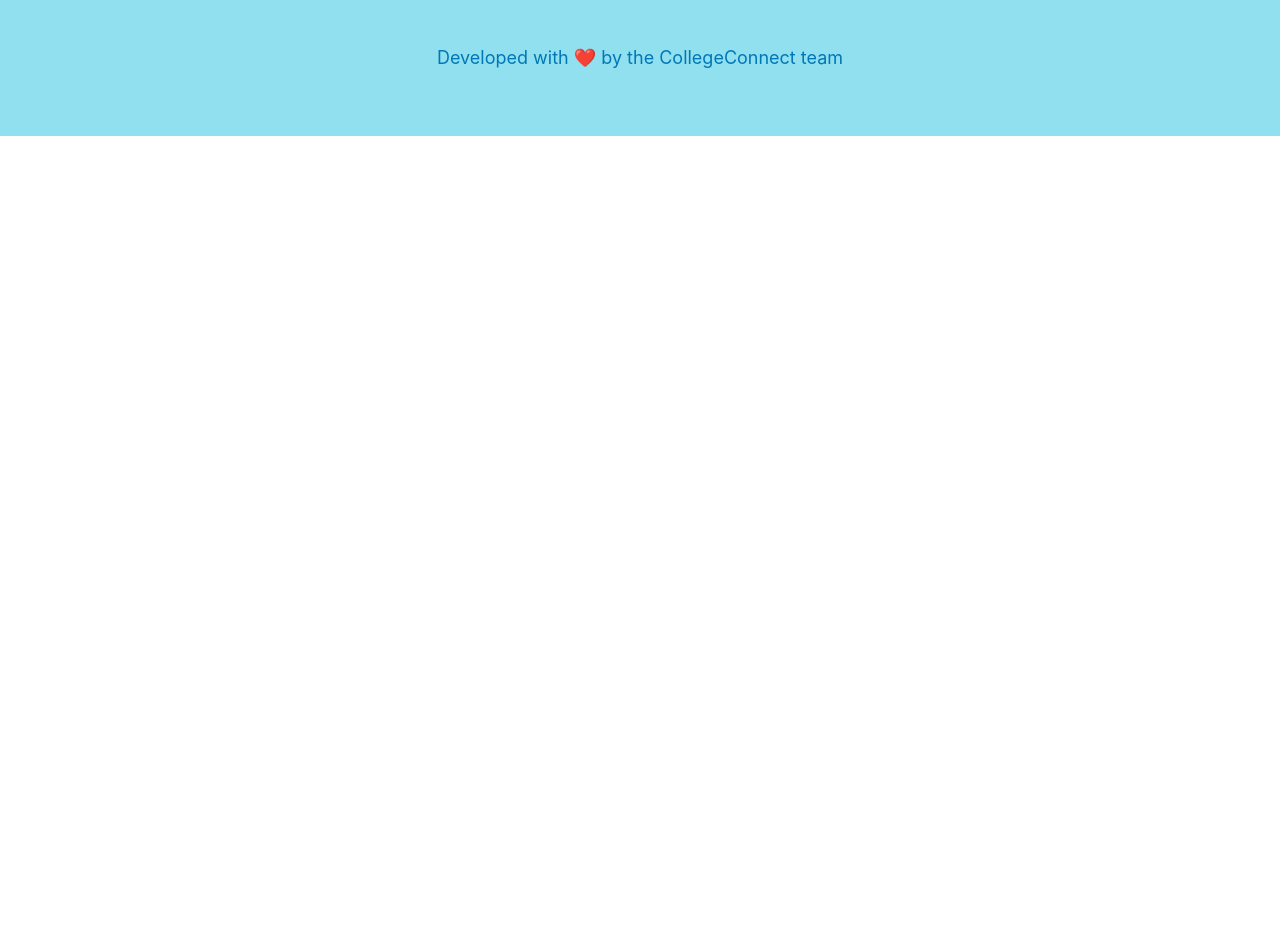
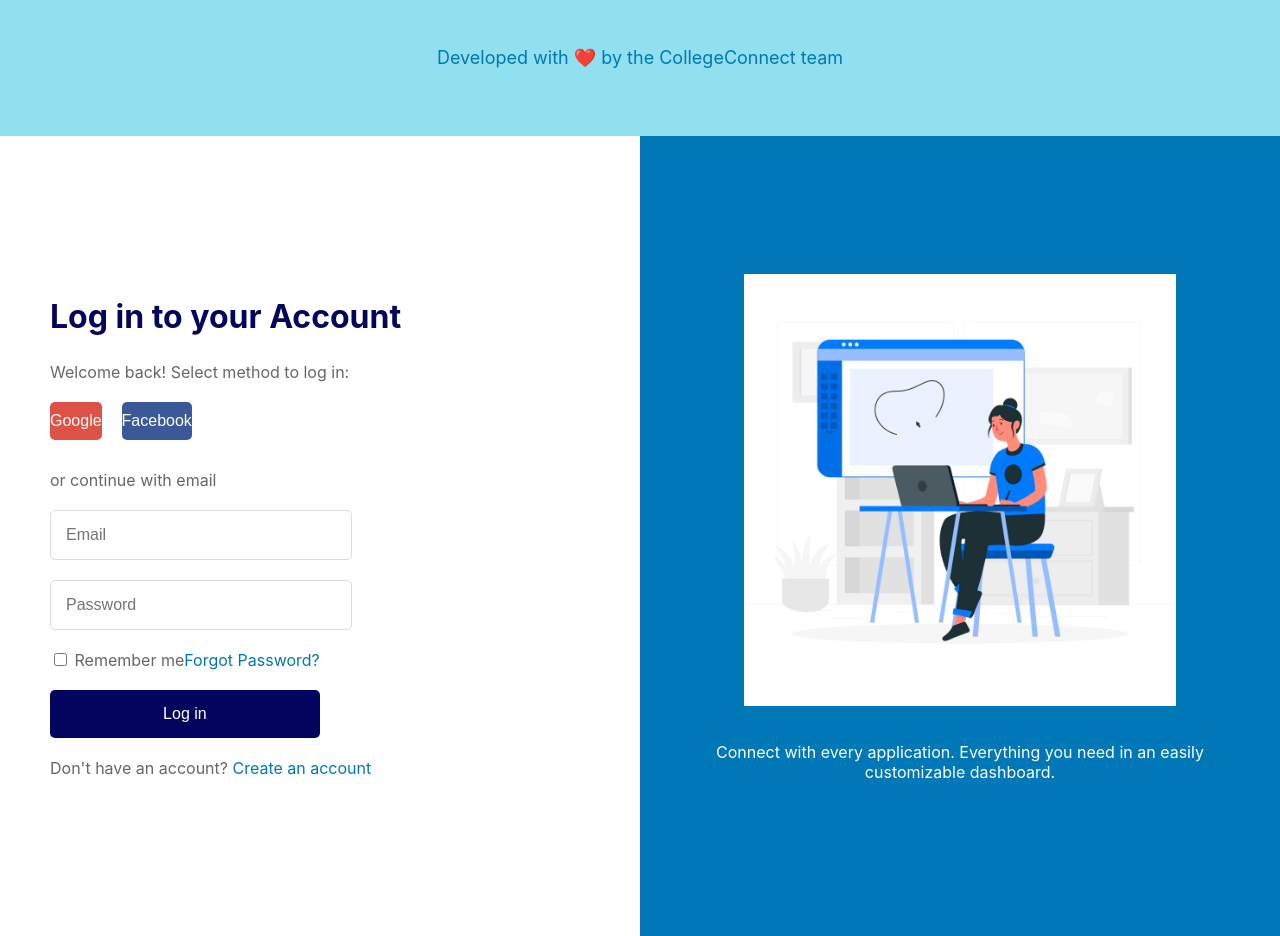
Before and after one commit to Abhinav359810/CollegeConnect, a React (Create React App) app: page / in a window 1280 px wide. Shown: the part 980-1916 px from the top of the page. Before the commit the page ends 1116 px from the top, so only its background shows below. Built offline with nearby package versions, Linux system fonts and the light colour scheme.

Commit message:
loginsignup

```diff
--- a/src/App.js
+++ b/src/App.js
@@ -3,6 +3,7 @@
 import Home from './components/Home';
 import About from './components/About';
 import Contact from './components/Contact';
+import Login from './components/Login';
 import './App.css';
 
 function App() {
@@ -12,6 +13,7 @@
       <Home />
       <About />
       <Contact />
+      <Login />
     </div>
   );
 }
--- /dev/null
+++ b/src/components/CSS/Login.css
@@ -0,0 +1,124 @@
+.login-container {
+    display: flex;
+    height: 100vh;
+    background-color: #f4f4f4;
+  }
+
+  .login-form {
+    width: 50%;
+    padding: 50px;
+    background-color: #ffffff;
+    display: flex;
+    flex-direction: column;
+    justify-content: center;
+    align-items: flex-start;
+  }
+
+  .login-form h1 {
+    color: #03045e;
+    margin-bottom: 10px;
+  }
+
+  .login-form p {
+    color: #666;
+    margin-bottom: 20px;
+  }
+
+  .social-login {
+    display: flex;
+    gap: 20px;
+    margin-bottom: 20px;
+  }
+
+  .social-login button {
+    flex: 1;
+    padding: 10px 0;
+    border: none;
+    font-size: 16px;
+    cursor: pointer;
+    border-radius: 5px;
+  }
+
+  .google-login {
+    background-color: #de5246;
+    color: white;
+  }
+
+  .facebook-login {
+    background-color: #3b5998;
+    color: white;
+  }
+
+  .or {
+    text-align: center;
+    margin: 10px 0;
+    color: #666;
+  }
+
+  .input-group {
+    margin-bottom: 20px;
+    width: 100%;
+  }
+
+  .input-group input {
+    width: 100%;
+    padding: 15px;
+    border: 1px solid #ddd;
+    border-radius: 5px;
+    font-size: 16px;
+  }
+
+  .remember-forgot {
+    display: flex;
+    justify-content: space-between;
+    width: 100%;
+    margin-bottom: 20px;
+    color: #666;
+  }
+
+  .forgot-password {
+    color: #0077b6;
+    text-decoration: none;
+  }
+
+  .login-button {
+    width: 100%;
+    padding: 15px;
+    background-color: #03045e;
+    color: white;
+    border: none;
+    border-radius: 5px;
+    font-size: 16px;
+    cursor: pointer;
+    transition: background-color 0.3s ease;
+  }
+
+  .login-button:hover {
+    background-color: #0077b6;
+  }
+
+  .create-account {
+    margin-top: 20px;
+    color: #666;
+  }
+
+  .create-account a {
+    color: #0077b6;
+    text-decoration: none;
+  }
+
+  .login-illustration {
+    width: 50%;
+    background-color: #0077b6;
+    color: white;
+    display: flex;
+    flex-direction: column;
+    justify-content: center;
+    align-items: center;
+    padding: 50px;
+  }
+
+  .login-illustration img {
+    max-width: 80%;
+    margin-bottom: 20px;
+  }
--- /dev/null
+++ b/src/components/Login.js
@@ -0,0 +1,43 @@
+import React from 'react';
+import './CSS/Login.css';
+import loginIllustration from '../assets/loginIllustration.jpg'; // Replace with the correct path to your image
+
+function Login() {
+  return (
+    <div className="login-container">
+      <div className="login-form">
+        <h1>Log in to your Account</h1>
+        <p>Welcome back! Select method to log in:</p>
+        <div className="social-login">
+          <button className="google-login">Google</button>
+          <button className="facebook-login">Facebook</button>
+        </div>
+        <p className="or">or continue with email</p>
+        <form>
+          <div className="input-group">
+            <input type="email" placeholder="Email" required />
+          </div>
+          <div className="input-group">
+            <input type="password" placeholder="Password" required />
+          </div>
+          <div className="remember-forgot">
+            <label>
+              <input type="checkbox" /> Remember me
+            </label>
+            <a href="#" className="forgot-password">Forgot Password?</a>
+          </div>
+          <button type="submit" className="login-button">Log in</button>
+        </form>
+        <p className="create-account">
+          Don't have an account? <a href="#">Create an account</a>
+        </p>
+      </div>
+      <div className="login-illustration">
+        <img src={loginIllustration} alt="Login illustration" />
+        <p>Connect with every application. Everything you need in an easily customizable dashboard.</p>
+      </div>
+    </div>
+  );
+}
+
+export default Login;
```
Also changed, not shown: src/assets/loginIllustration.jpg (added).
